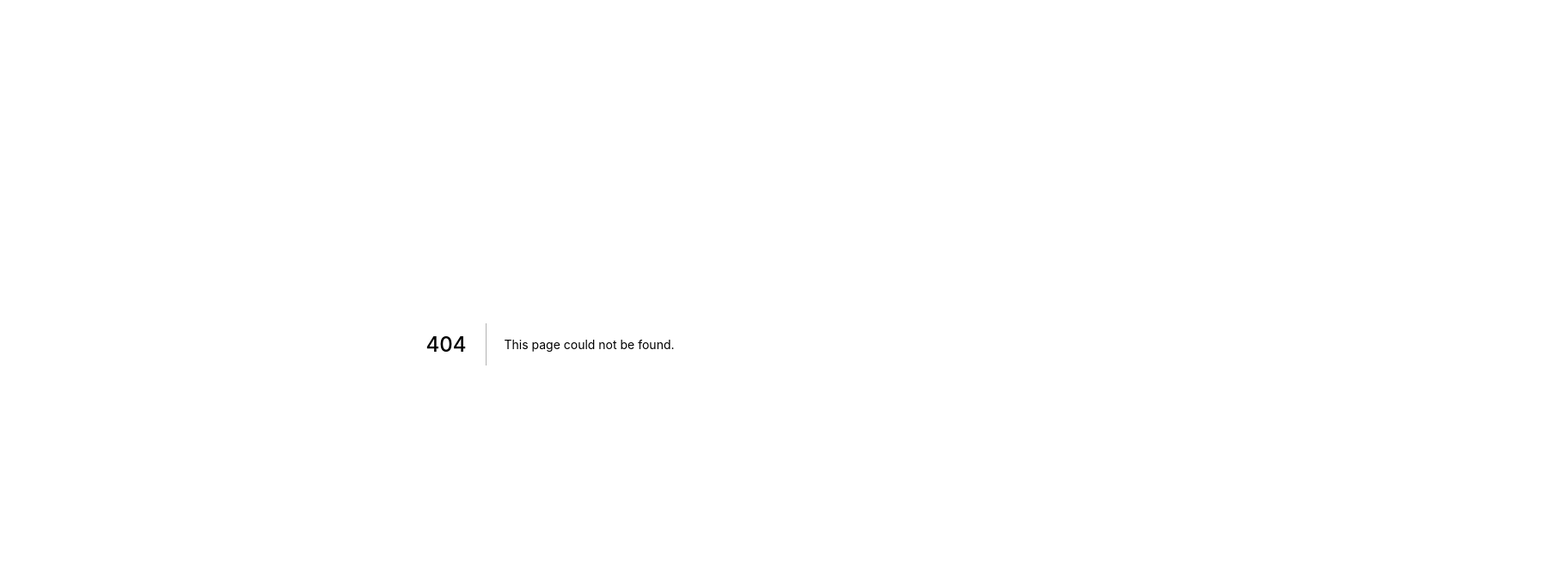
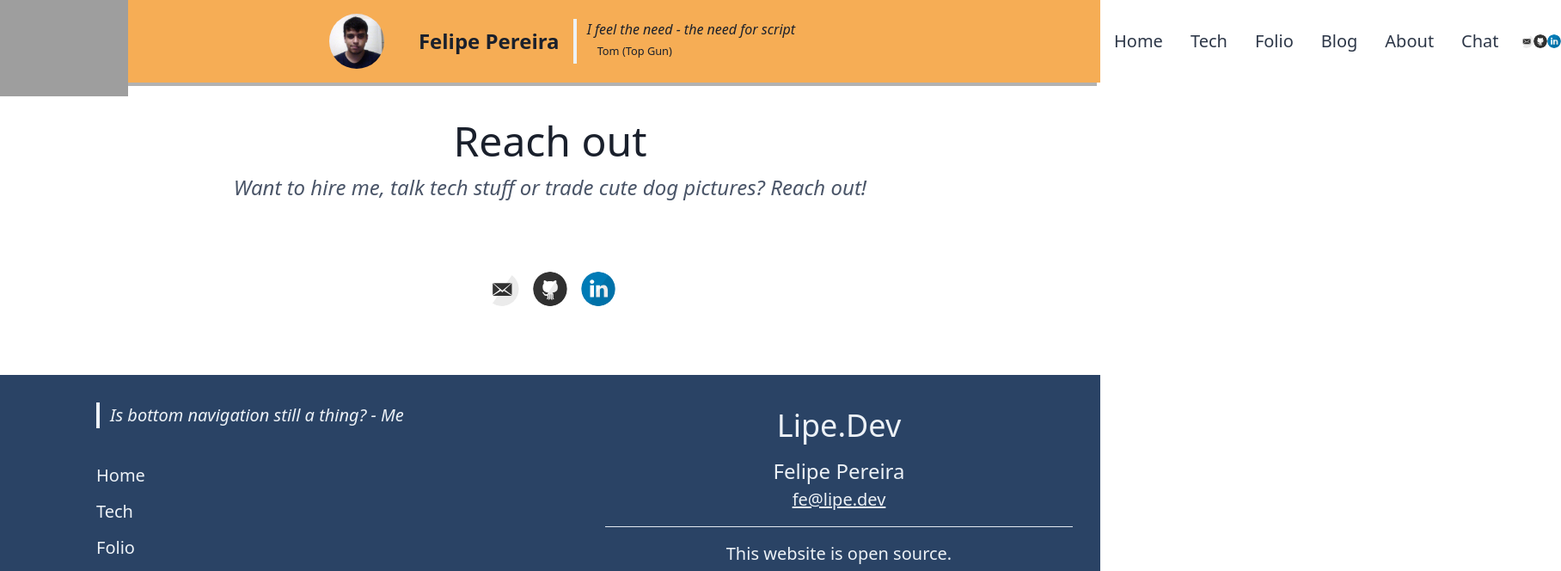
Before and after one commit to lipe-dev/lipe-dev.github.io-legacy, a Next.js app: page /chat in a window 1280 px wide. Before the commit this address had no page. Shown: the top 664 px of the page at 86% size, 1816 px wide, since content can reach past the window. Built offline with nearby package versions, Linux system fonts and the light colour scheme; grey boxes are pictures that could not be loaded.

Commit message:
add chat page

```diff
--- /dev/null
+++ b/pages/chat.js
@@ -0,0 +1,22 @@
+import Layout from "../components/layout/layout";
+import Heading from "../components/heading";
+import Social from "../components/social/social";
+
+export default function Chat() {
+  return (
+    <Layout>
+      <div className="container mx-auto">
+        <Heading
+          subtitle="Want to hire me, talk tech stuff or trade cute dog pictures? Reach
+          out!"
+        >
+          Reach out
+        </Heading>
+
+        <div className="m-8 p-8 text-center">
+          <Social bottom cards />
+        </div>
+      </div>
+    </Layout>
+  );
+}
```
